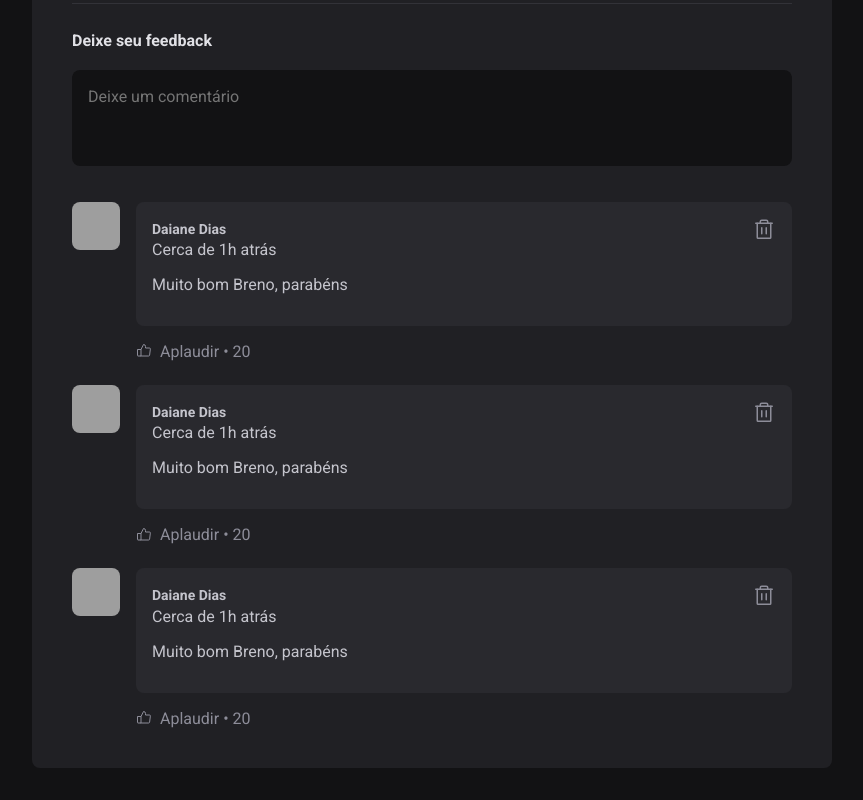
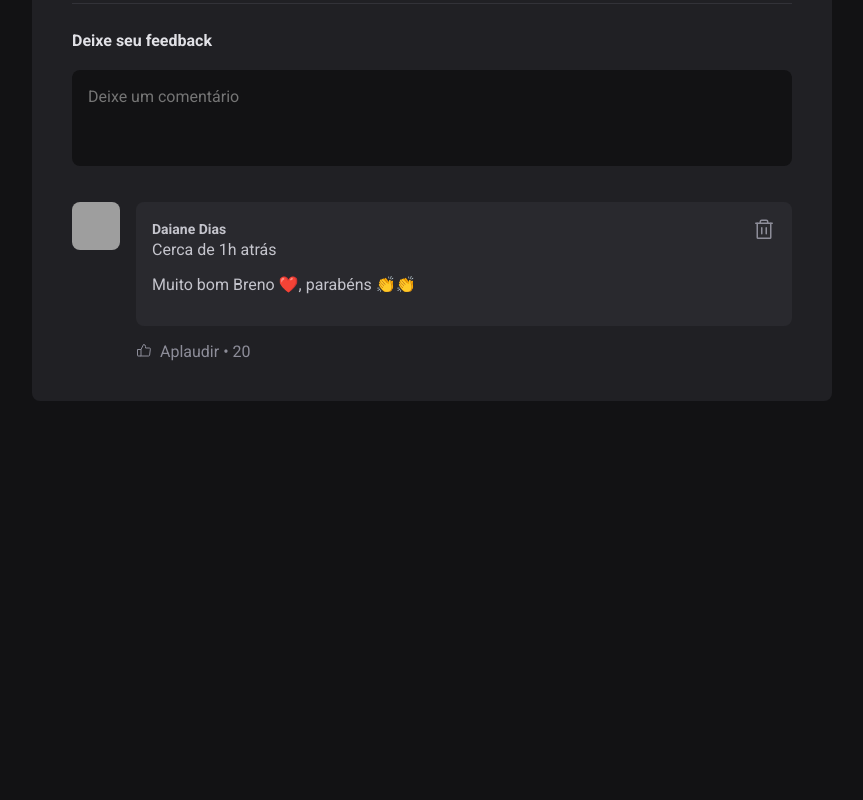
Before and after one commit to BrenoPorfirio/SocialFeed, a React (Vite) app: page / in a window 1280 px wide. Shown: the part 433-1233 px from the top of the page, without its empty margins (352-1215 px from the left). After the commit the page ends 866 px from the top, so only its background shows below. Built offline with nearby package versions, Linux system fonts and the light colour scheme; grey boxes are pictures that could not be loaded.

Commit message:
change comment

```diff
--- a/src/components/Comment.jsx
+++ b/src/components/Comment.jsx
@@ -20,7 +20,7 @@ export function Comment() {
                         </button>
                     </header>
 
-                    <p>Muito bom Breno, parabéns</p>
+                    <p>Muito bom Breno ❤️, parabéns 👏👏</p>
                 </div>
 
             <footer>
--- a/src/components/Post.jsx
+++ b/src/components/Post.jsx
@@ -40,8 +40,6 @@ export function Post () {
 
             <div className={styles.commentList}>
             <Comment />
-            <Comment />
-            <Comment />
             </div>
         </article>
     )
```
